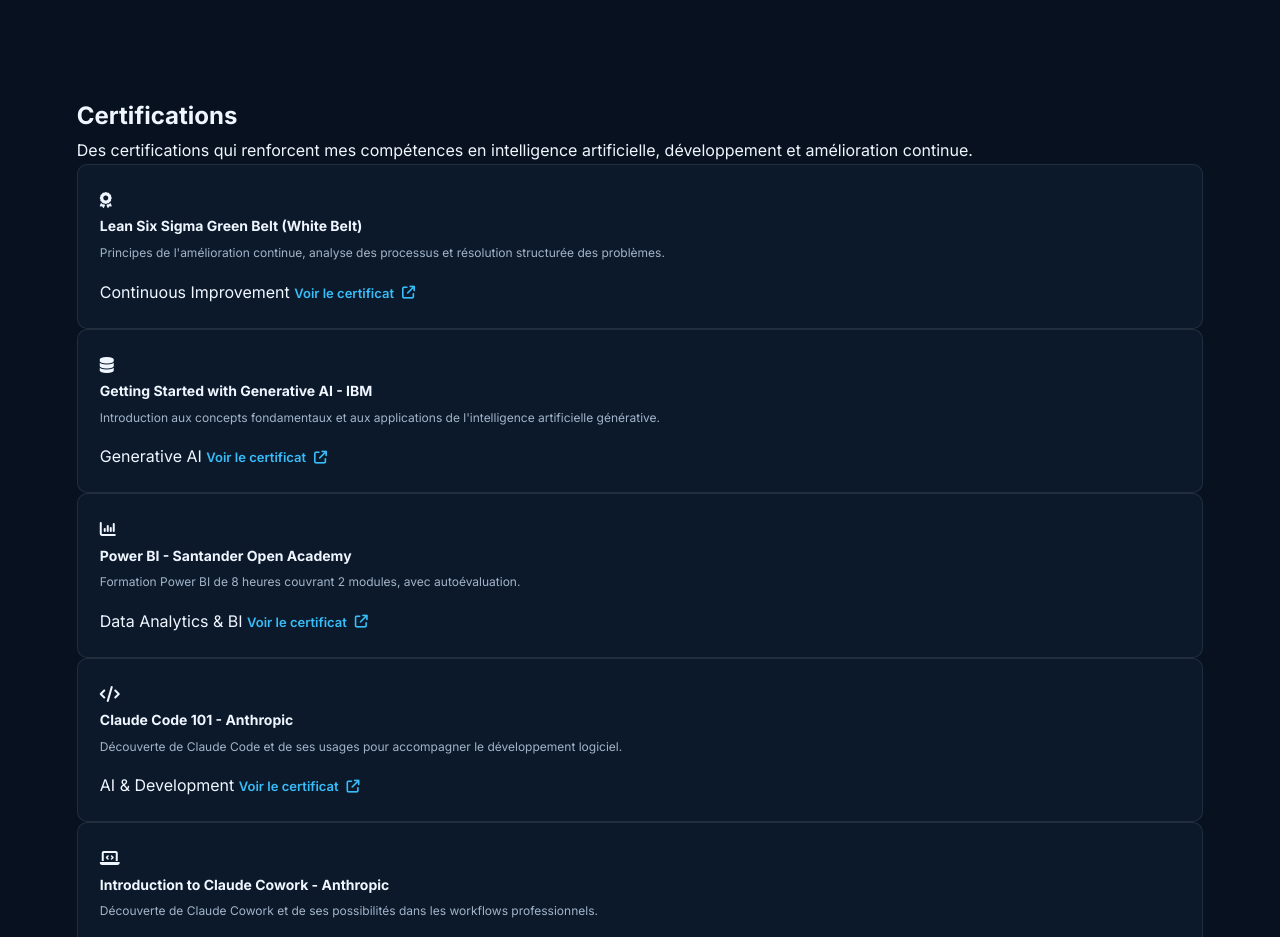
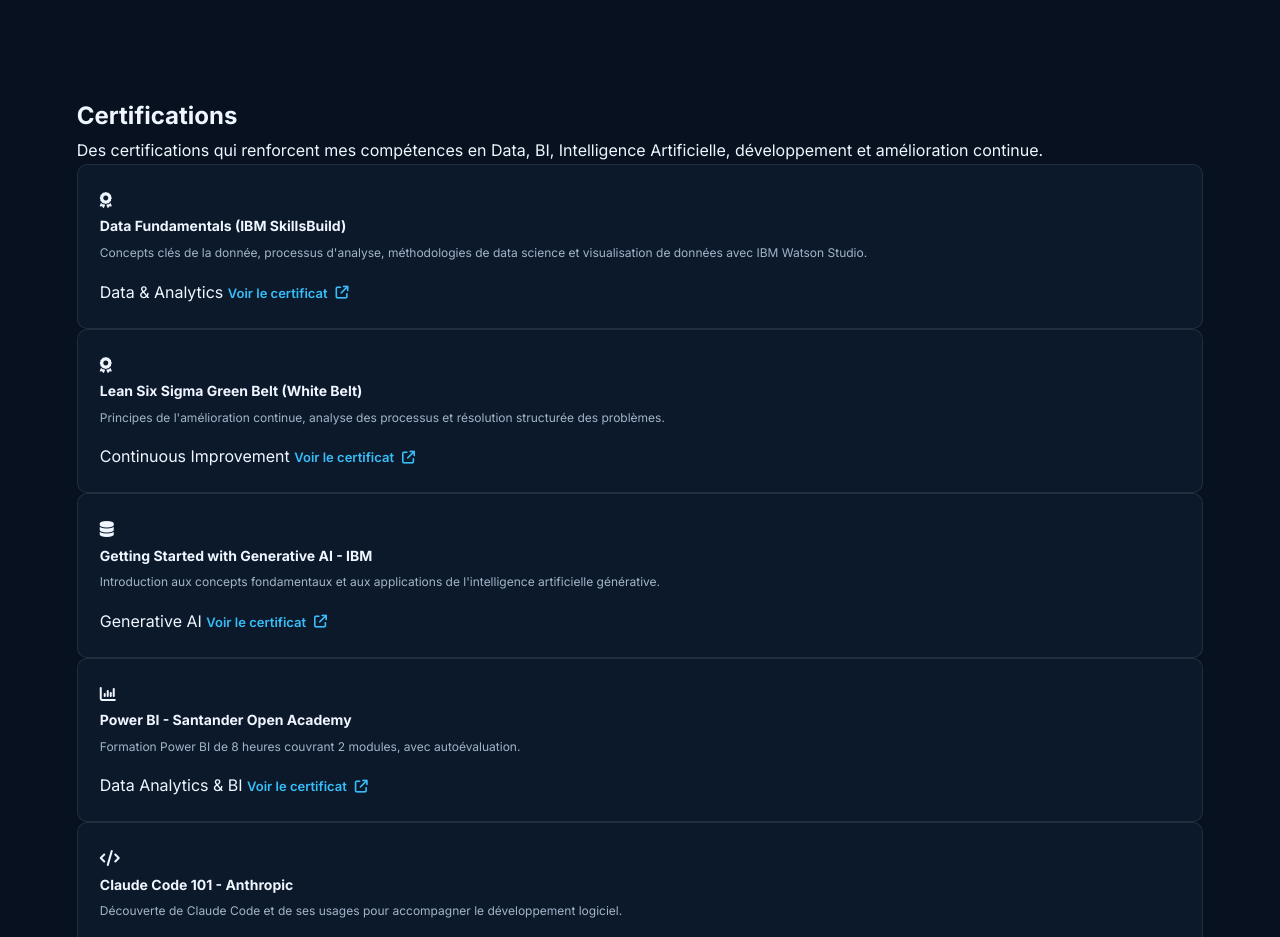
Before and after one commit to fgargabou/portfolio-fedi, a plain HTML site: page index.html in a window 1280 px wide. Shown: the part 3700-4637 px from the top of the page. Drawn offline with Linux system fonts and the light colour scheme.

Commit message:
Update index.html

```diff
--- a/index.html
+++ b/index.html
@@ -475,17 +475,29 @@
 
 
         <!-- CERTIFICATIONS -->
-
-
 <section id="certifications" class="section">
   <div class="container">
     <h2 class="section-title">Certifications</h2>
     <p class="section-subtitle">
-      Des certifications qui renforcent mes compétences en intelligence artificielle,
+      Des certifications qui renforcent mes compétences en Data, BI, Intelligence Artificielle,
       développement et amélioration continue.
     </p>
 
     <div class="certifications-grid">
+
+        <a class="certification-card"
+   href="https://www.credly.com/badges/d900def4-8aeb-4a2a-9324-ba6394b74a96"
+   target="_blank" rel="noopener noreferrer">
+  <div class="certification-icon">
+    <i class="fa-solid fa-award"></i>
+  </div>
+  <h3>Data Fundamentals (IBM SkillsBuild)</h3>
+  <p>Concepts clés de la donnée, processus d'analyse, méthodologies de data science et visualisation de données avec IBM Watson Studio.</p>
+  <span class="certification-category">Data &amp; Analytics</span>
+  <span class="certification-link">
+    Voir le certificat <i class="fa-solid fa-arrow-up-right-from-square"></i>
+  </span>
+</a>
 
       <a class="certification-card"
          href="https://www.credential.net/7934a5ec-116e-4e7c-a903-6981d693f87e"
```
